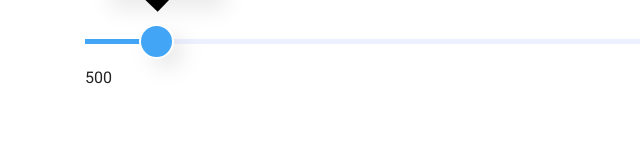
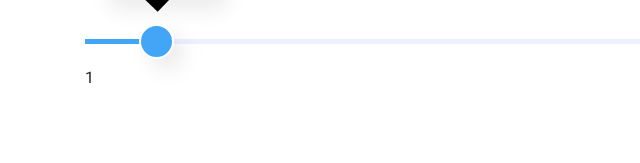
Before and after one commit to Ramielson-Edgar/revenue-share-progrmas, a plain HTML site: page index.html in a window 1280 px wide. Shown: the part 2535-2698 px from the top of the page, 0-640 px from the left. Drawn offline with nearby package versions, Linux system fonts and the light colour scheme.

Commit message:
final-10

```diff
--- a/index.html
+++ b/index.html
@@ -253,7 +253,7 @@
 
                         </div>
                         <div class="range-index">
-                            <span>500</span><span>10k</span>
+                            <span>1</span><span>10k</span>
                         </div>
                     </div>
 
```
